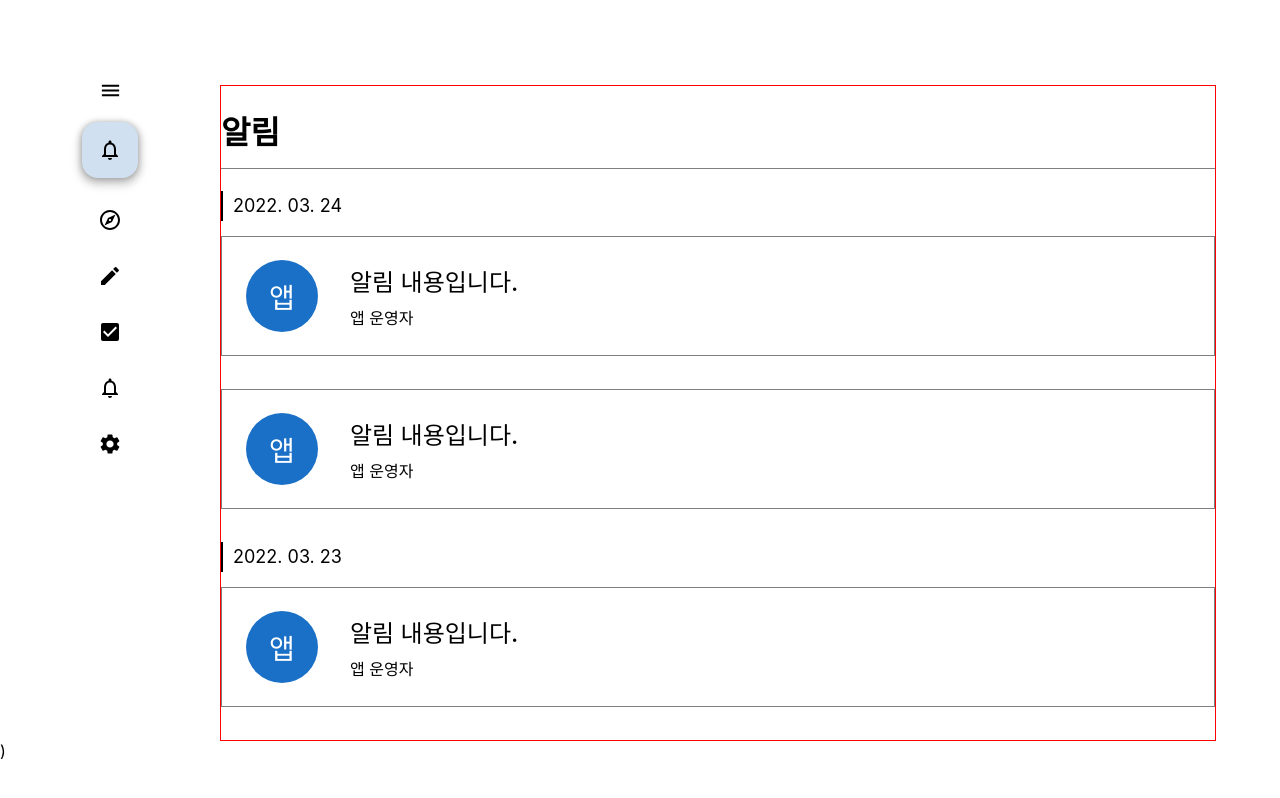
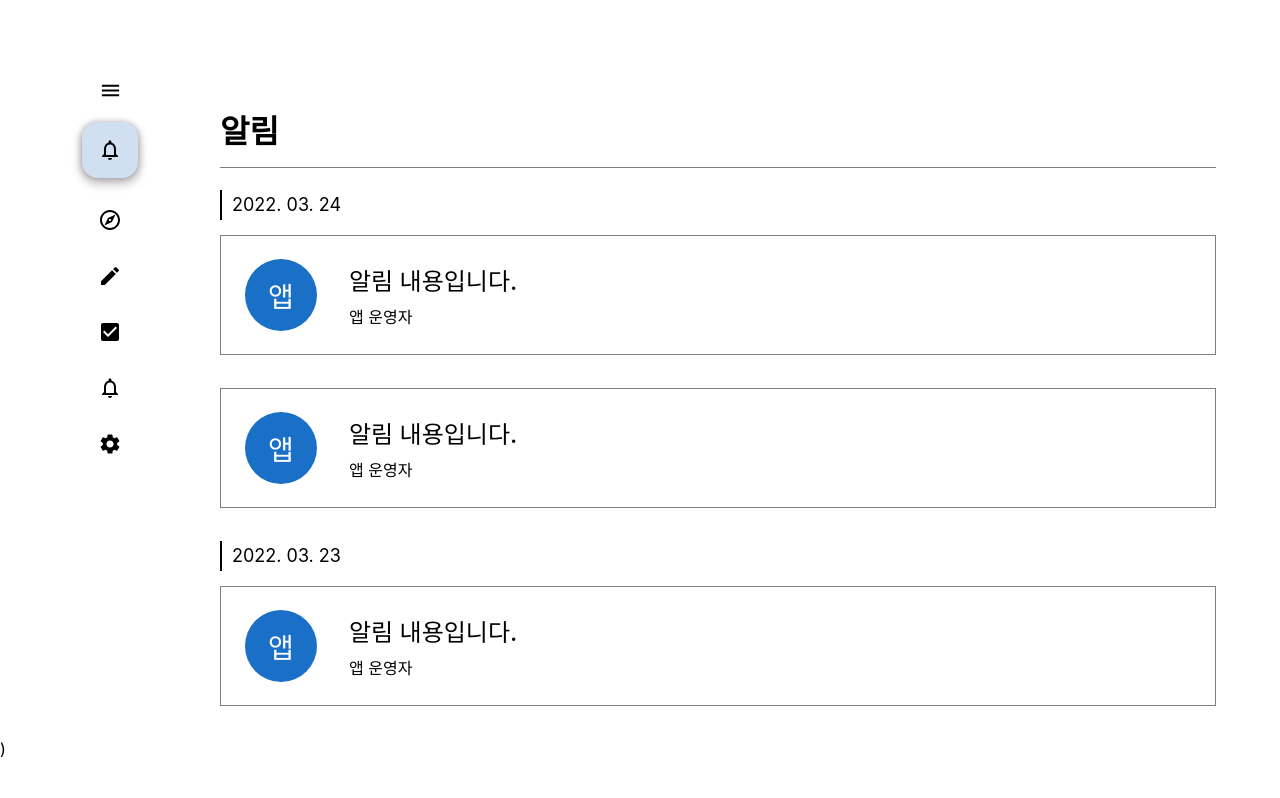
Before and after one commit to hyojinLee-git/my-hobby-roadmap, a Next.js app: page /alarm in a window 1280 px wide. Built offline with nearby package versions, Linux system fonts and the light colour scheme.

Commit message:
css 수정

```diff
--- a/src/components/TIL/DateItem.tsx
+++ b/src/components/TIL/DateItem.tsx
@@ -14,7 +14,7 @@ function DateItem({ date, selected, clickCount, onClickDate, color }: IProps) {
 
   useEffect(() => {
     sliderRef.current.style.transition = 'all 0.5s ease-in-out';
-    sliderRef.current.style.transform = `translateX(${-70 * clickCount}px)`;
+    // sliderRef.current.style.transform = `translateX(${-70 * clickCount}px)`;
   }, [clickCount]);
 
   return (
--- a/src/components/roadmap/CourseCard.tsx
+++ b/src/components/roadmap/CourseCard.tsx
@@ -11,7 +11,9 @@ interface IProps {
 function CourseCard({ index, title, exp }: IProps) {
   return (
     <Container>
-      <Color color={index % 2 === 0 ? '#5970D2' : '#ACBCFF'} />
+      {/* <Color color={index % 2 === 0 ? '#5970D2' : '#ACBCFF'} /> */}
+      <Color color={'#5970D2'} />
+
       <div>
         <TitleContainer>
           <Title>{title}</Title>
--- a/src/containers/TIL/DatePicker.tsx
+++ b/src/containers/TIL/DatePicker.tsx
@@ -13,7 +13,7 @@ interface IProps {
 }
 
 function DatePicker({ dateList, setDateList, setToday, today }: IProps) {
-  const [clickCount, setClickCount] = useState(2);
+  const [clickCount, setClickCount] = useState(0);
   const [tilCount, setTilCount] = useState<number[]>([]);
   const til = useRecoilValue(tilList);
 
--- a/src/containers/TIL/TodayILearn.tsx
+++ b/src/containers/TIL/TodayILearn.tsx
@@ -45,8 +45,6 @@ function TodayILearn() {
       const newItem = `${month}/${day + i}`;
       newList.push(newItem);
     }
-
-    console.log(newList);
     setDateList(newList);
   };
 
--- a/src/containers/alarm/index.tsx
+++ b/src/containers/alarm/index.tsx
@@ -33,7 +33,7 @@ function AlarmScreen() {
     }
   };
   return (
-    <div style={{ flex: 3, marginTop: '85px', border: '1px solid red' }}>
+    <div style={{ flex: 3, marginTop: '85px' }}>
       <Header title="알림" />
       {alarms.map((item, index) => {
         return (
```
